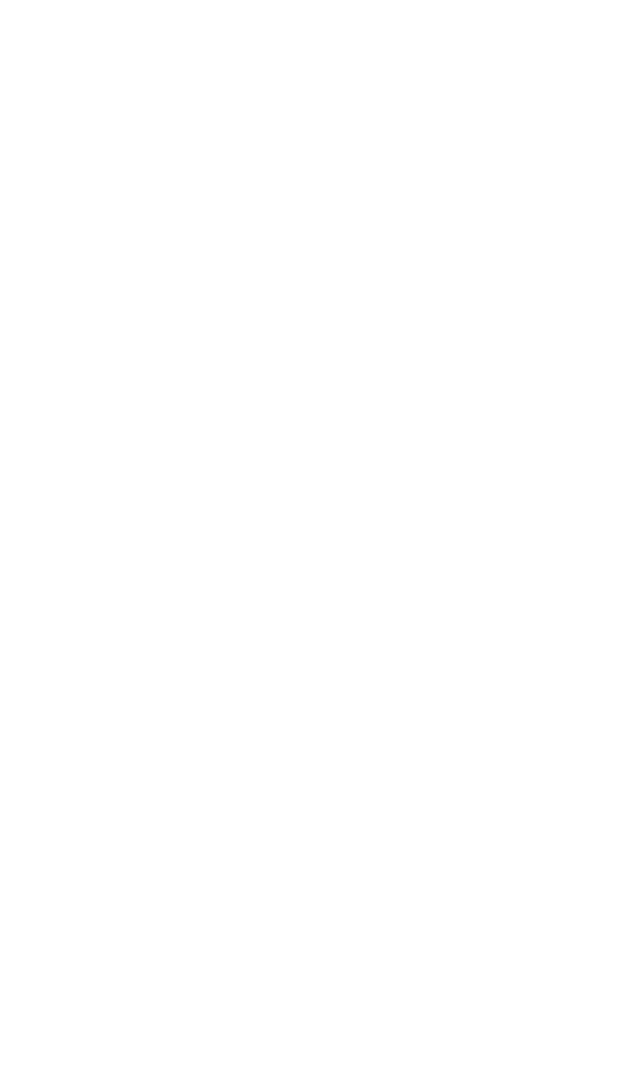
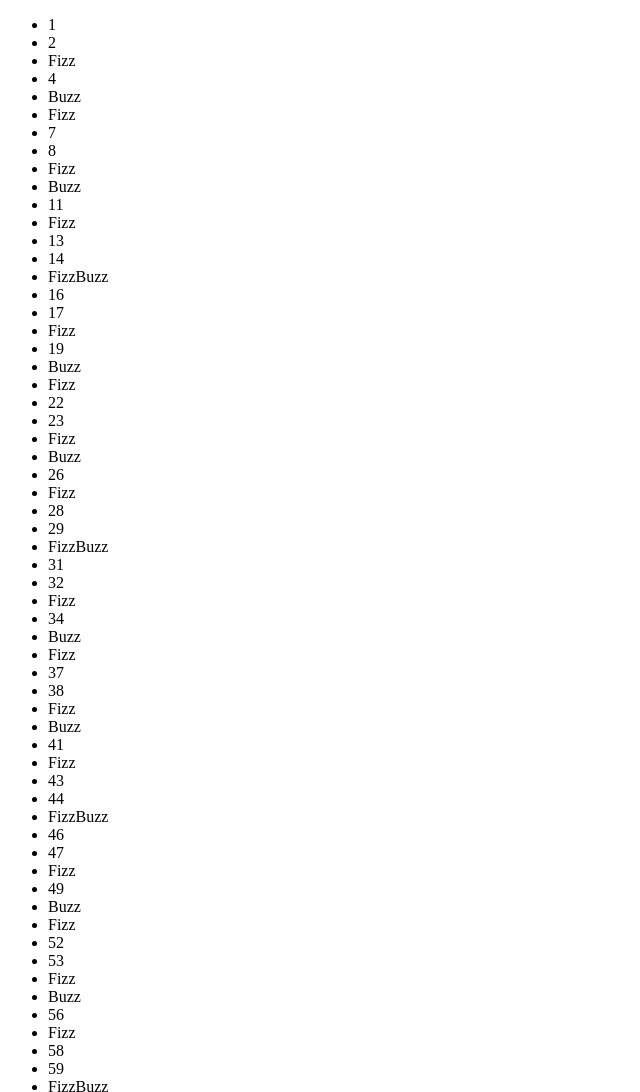
Before and after one commit to Gas9220/js-fizzbuzz, a plain HTML site: page index.html in a window 1280 px wide. Shown: the top 1092 px of the page, without its empty margins (0-640 px from the left). Before the commit the page ends 800 px from the top, so only its background shows below. Drawn offline with Linux system fonts and the light colour scheme.

Commit message:
Completato il bonus 1

```diff
--- a/index.html
+++ b/index.html
@@ -9,6 +9,11 @@
 </head>
 
 <body>
+    <div class="container">
+        <ul id="fizz-buzz-list">
+        </ul>
+    </div>
+
     <script src="main.js"></script>
 </body>
 
--- a/main.js
+++ b/main.js
@@ -1,15 +1,43 @@
 'use strict'
+
+// Creo un riferimento alla lista
+const fizzBuzzListElement = document.getElementById('fizz-buzz-list')
 
 // Creo un ciclo for per far incrementare di 1, ad ogni iterazione, la i da 1 a 100
 for (let i = 1; i <= 100; i++) {
+    // Creo un elemento li
+    const li = document.createElement('li');
+
+    // Lo aggiungo alla lista
+    fizzBuzzListElement.appendChild(li)
+
     // Controllo che il numero sia divisibile per 3 e per 5 (es: 15). Inizio da qui perchè è la condizione più specifica
     if (i % 3 === 0 && i % 5 === 0) {
+        // Assegno a li un id
+        li.setAttribute('id', 'fizz-buzz-item');
+        // Scrivo dentro li
+        li.innerHTML = "FizzBuzz"
+        // Stampo in console il valore
         console.log('FizzBuzz');
     } else if (i % 3 === 0) { // Controllo che il numero sia divisibile per 3
+        // Assegno a li un id
+        li.setAttribute('id', 'fizz-item');
+        // Scrivo dentro li
+        li.innerHTML = "Fizz"
         console.log('Fizz');
     } else if (i % 5 === 0) {  // Controllo che il numero sia divisibile per 5
+        // Assegno a li un id
+        li.setAttribute('id', 'buzz-item');
+        // Scrivo dentro li
+        li.innerHTML = "Buzz"
+        // Stampo in console il valore
         console.log('Buzz');
     } else {
+        // Assegno a li un id
+        li.setAttribute('id', 'item');
+        // Scrivo dentro li
+        li.innerHTML = i
+        // Stampo in console il valore
         console.log(i); // Se il numero non rispetta nessuna delle 3 precedenti condizioni, stampo il valore di i
     }
 }
```
